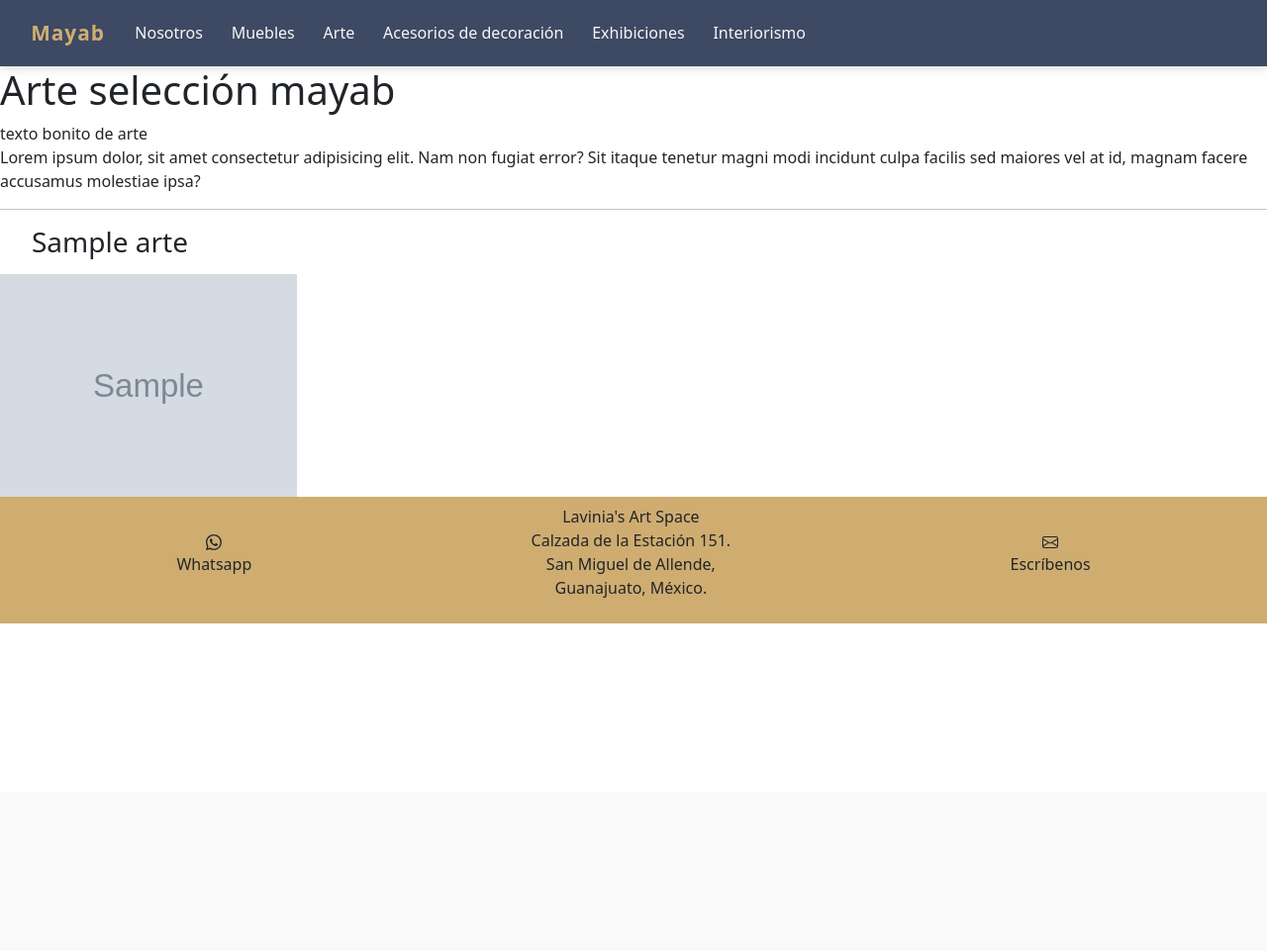
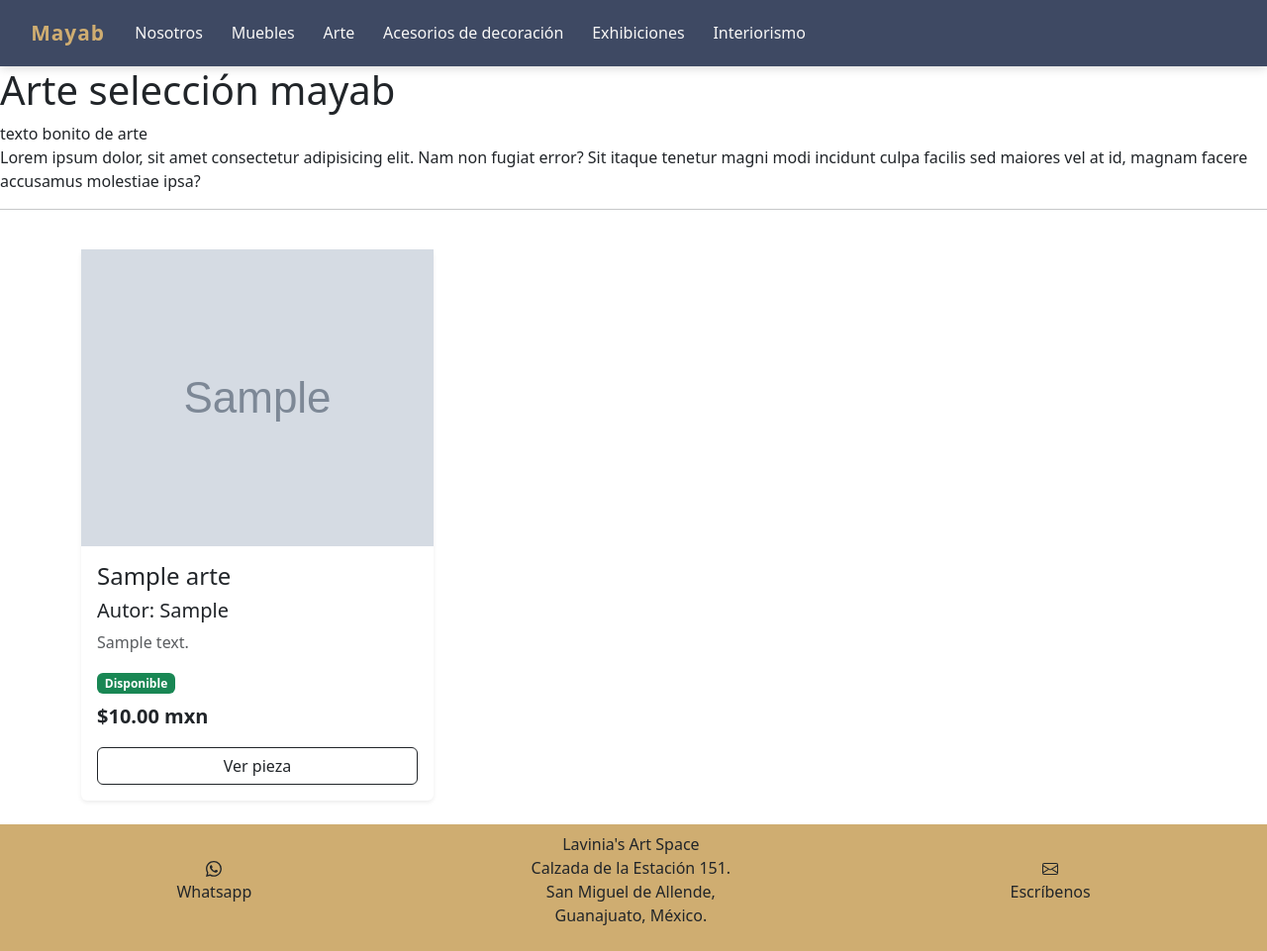
Before and after one commit to salva17ga/Mayab-app, a Django app: page /art in a window 1280 px wide. Shown: the whole page at 99% size. Before the commit the page ends 630 px from the top, so only its background shows below. Run offline with Django 5.2, Linux system fonts and the light colour scheme; tables that the repository leaves empty hold one stand-in row (values such as "Sample post"); grey boxes marked "Sample" are stand-in pictures.

Commit message:
catalog in partial html finished

```diff
--- a/apps/portal/templates/portal/art.html
+++ b/apps/portal/templates/portal/art.html
@@ -15,7 +15,7 @@
 
 {% if productos %}
 
-    {% include "portal/catalogo.html" %}
+    {% include "portal/partials/catalogo.html" %}
 
 {% else %}
     <p>No hay arte disponible por el momento</p>
--- a/apps/portal/templates/portal/catalogo.html
+++ /dev/null
@@ -1,10 +0,0 @@
-{% for producto in productos %}
-    <ol>
-        <h3>{{ producto.Nombre }}</h3>
-    </ol>
-
-    {% for foto in producto.fotos.all %}
-        <img src="{{ foto.Imagen.url }}" alt="{{ producto.Nombre }}" width="300">
-    {% endfor %}
-
-{% endfor %}
--- a/apps/portal/templates/portal/decoration.html
+++ b/apps/portal/templates/portal/decoration.html
@@ -15,7 +15,7 @@
 
 {% if productos %}
 
-    {% include "portal/catalogo.html" %}
+    {% include "portal/partials/catalogo.html" %}
 
 {% else %}
     <p>No hay productos disponibles por el momento</p>
--- a/apps/portal/templates/portal/furnitures.html
+++ b/apps/portal/templates/portal/furnitures.html
@@ -15,7 +15,7 @@
 
 {% if productos %}
 
-    {% include "portal/catalogo.html" %}
+    {% include "portal/partials/catalogo.html" %}
 
 {% else %}
     <p>No hay muebles disponibles por el momento</p>
--- /dev/null
+++ b/apps/portal/templates/portal/partials/catalogo.html
@@ -0,0 +1,119 @@
+<div class="container py-4">
+    <div class="row g-4">
+        {% for producto in productos %}
+
+        <div class="col-12 col-md-6 col-lg-4">
+
+            <div class="card h-100 shadow-sm border-0">
+
+                {# Galería de fotografías #}
+                {% with fotos=producto.fotos.all %}
+
+                {% if fotos %}
+
+                <div id="carouselProducto{{ producto.id }}" class="carousel slide" data-bs-ride="carousel">
+
+                    <div class="carousel-inner">
+
+                        {% for foto in fotos %}
+
+                        <div class="carousel-item {% if forloop.first %}active{% endif %}">
+                            <img src="{{ foto.Imagen.url }}" class="d-block w-100" alt="{{ producto.Nombre }}"
+                                style="height: 300px; object-fit: cover;">
+                        </div>
+
+                        {% endfor %}
+
+                    </div>
+
+                    {% if fotos|length > 1 %}
+
+                    <button class="carousel-control-prev" type="button"
+                        data-bs-target="#carouselProducto{{ producto.id }}" data-bs-slide="prev">
+
+                        <span class="carousel-control-prev-icon"></span>
+                        <span class="visually-hidden">
+                            Anterior
+                        </span>
+
+                    </button>
+
+                    <button class="carousel-control-next" type="button"
+                        data-bs-target="#carouselProducto{{ producto.id }}" data-bs-slide="next">
+
+                        <span class="carousel-control-next-icon"></span>
+                        <span class="visually-hidden">
+                            Siguiente
+                        </span>
+
+                    </button>
+
+                    {% endif %}
+
+                </div>
+
+                {% else %}
+
+                <div class="bg-light d-flex align-items-center justify-content-center" style="height: 300px;">
+
+                    <span class="text-muted">
+                        Sin fotografía
+                    </span>
+
+                </div>
+
+                {% endif %}
+
+                {% endwith %}
+
+
+                {# Información del producto #}
+                <div class="card-body d-flex flex-column">
+
+                    <h3 class="card-title fs-4">
+                        {{ producto.Nombre }}
+                    </h3>
+
+                    <h4 class="card-title fs-5">
+                        Autor: {{ producto.Autor }}
+                    </h4>
+
+                    {% if producto.Descripcion %}
+                    <p class="card-text text-muted">
+                        {{ producto.Descripcion }}
+                    </p>
+                    {% endif %}
+
+                    <div class="mt-auto">
+
+                        {% if producto.Disponible %}
+                        <span class="badge text-bg-success mb-2">
+                            Disponible
+                        </span>
+
+                        <p class="fs-5 fw-semibold mb-3">
+                            ${{ producto.Precio }} mxn
+                        </p>
+
+                        {% else %}
+                        <span class="badge text-bg-warning mb-2">
+                            No disponible
+                        </span>
+                        {% endif %}
+
+                        <a href="#" class="btn btn-outline-dark w-100">
+                            Ver pieza
+                        </a>
+
+                    </div>
+
+                </div>
+
+            </div>
+
+        </div>
+
+        {% endfor %}
+
+    </div>
+</div>
```
